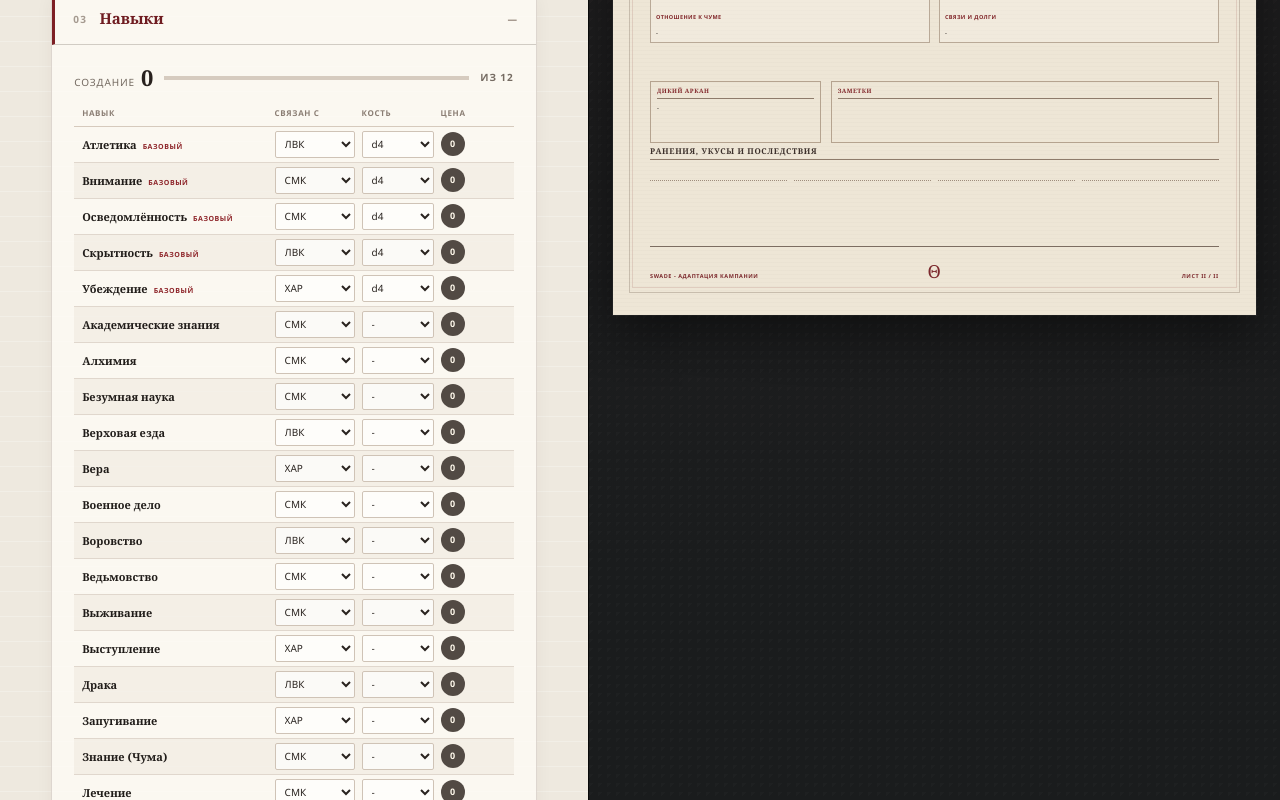
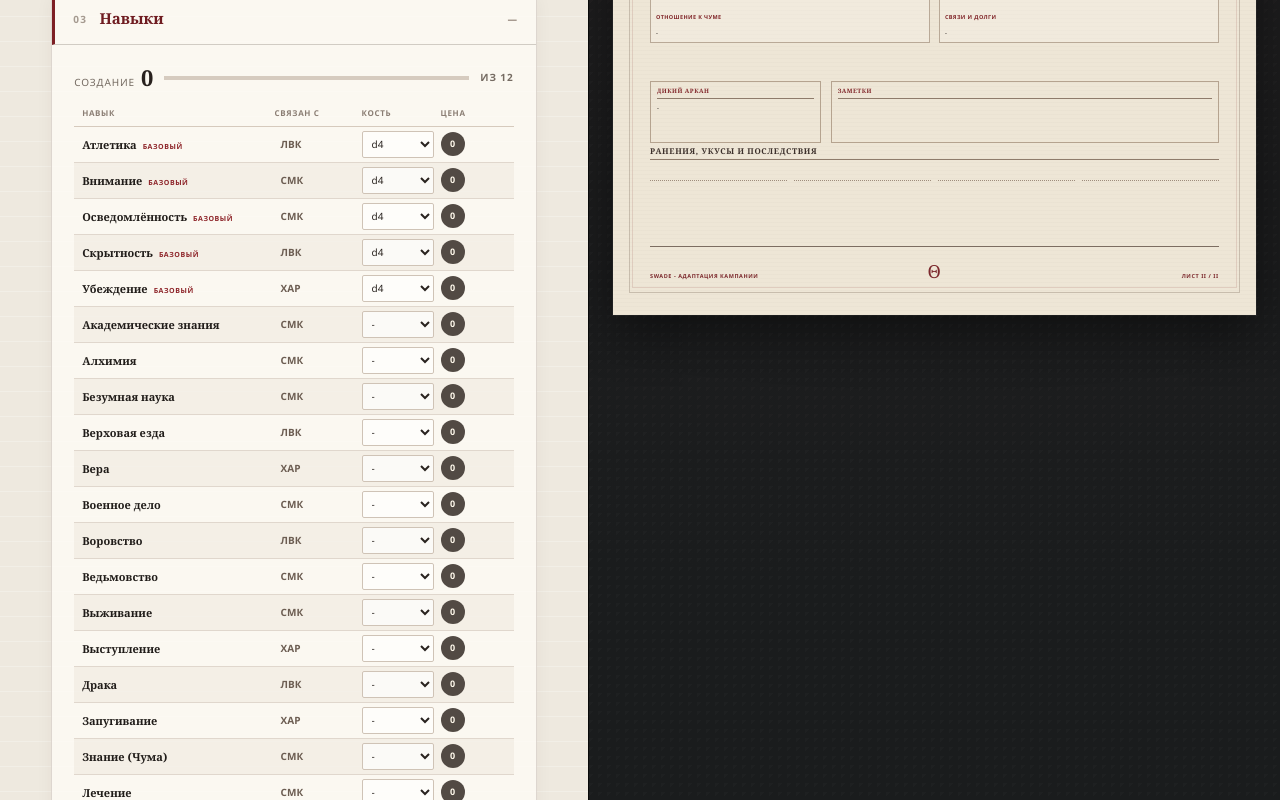
Before and after one commit to justfry/bonesandink, a React (Vite) app: page / in a window 1280 px wide. Shown: the part 1720-2520 px from the top of the page. Built offline with nearby package versions, Linux system fonts and the light colour scheme.

Commit message:
Lock preset skill attributes

```diff
--- a/app/globals.css
+++ b/app/globals.css
@@ -436,6 +436,7 @@ details[open] summary::after { content: "−"; }
 .skill-row strong { font: 600 11px/1.2 var(--serif); }
 .skill-row em { margin-left: 6px; color: #8e252a; font: 700 7px/1 var(--sans); text-transform: uppercase; letter-spacing: .08em; }
 .skill-row select, .skill-row input { height: 27px; padding: 0 5px; font-size: 10px; }
+.skill-attribute { height: 27px; display: flex; align-items: center; padding: 0 6px; color: #6c5d52; font-size: 10px; font-weight: 800; }
 .skill-cost { width: 24px; height: 24px; display: grid; place-items: center; color: #fff9ec; background: #524a44; border-radius: 50%; font-size: 9px; font-weight: 800; }
 .remove { border: 0; color: #a69689; background: transparent; font-size: 17px; line-height: 1; }
 .remove:hover { color: #8f2429; }
--- a/app/page.tsx
+++ b/app/page.tsx
@@ -793,6 +793,8 @@ function restoreSkills(value?: Skill[]): Skill[] {
     return {
       ...skill,
       ...(saved || {}),
+      name: skill.name,
+      attribute: skill.attribute,
       level: Math.max(saved?.level || 0, migratedLevel, skill.core ? 4 : 0) as Die,
       core: skill.core,
     };
@@ -2136,9 +2138,15 @@ export default function Home() {
                     ) : (
                       <strong>{skill.name}{skill.core ? <em>базовый</em> : null}</strong>
                     )}
-                    <select aria-label={`Характеристика для ${skill.name}`} value={skill.attribute} onChange={(event) => updateSkill(skill.id, { attribute: event.target.value as AttributeKey })}>
-                      {ATTRIBUTE_META.map((attribute) => <option key={attribute.key} value={attribute.key}>{attribute.abbr}</option>)}
-                    </select>
+                    {skill.id.startsWith("custom-") ? (
+                      <select aria-label={`Характеристика для ${skill.name}`} value={skill.attribute} onChange={(event) => updateSkill(skill.id, { attribute: event.target.value as AttributeKey })}>
+                        {ATTRIBUTE_META.map((attribute) => <option key={attribute.key} value={attribute.key}>{attribute.abbr}</option>)}
+                      </select>
+                    ) : (
+                      <span className="skill-attribute" title={`Связан с характеристикой «${ATTRIBUTE_META.find((attribute) => attribute.key === skill.attribute)?.label}»`}>
+                        {ATTRIBUTE_META.find((attribute) => attribute.key === skill.attribute)?.abbr}
+                      </span>
+                    )}
                     <DieSelect label={`Уровень навыка ${skill.name}`} value={skill.level} onChange={(level) => updateSkill(skill.id, { level })} />
                     <span className="skill-cost">{skillCost(skill, character.attributes)}</span>
                     {skill.id.startsWith("custom-") && <button className="remove" aria-label="Удалить навык" onClick={() => setSkills((current) => current.filter((item) => item.id !== skill.id))}>×</button>}
```
Also changed, not shown: 1 other file (tests, documents, lock files or other folders).
